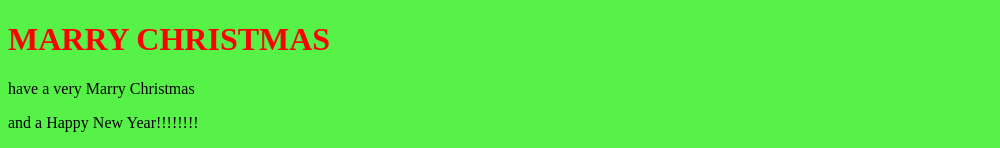
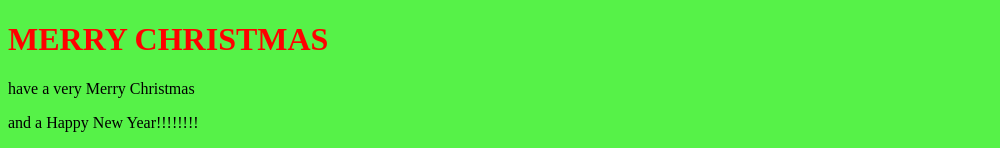
Before and after one commit to Wilbug/wilbug.github.io, a plain HTML site: page index.html in a window 1280 px wide. Shown: the top 148 px of the page, without its empty margins (0-1000 px from the left). Drawn offline with Linux system fonts and the light colour scheme.

Commit message:
Update index.html

```diff
--- a/index.html
+++ b/index.html
@@ -11,9 +11,9 @@
 
     <body>
 
-        <h1>MARRY CHRISTMAS</h1>
+        <h1>MERRY CHRISTMAS</h1>
 
-       <p> have a very Marry Christmas</p>
+       <p> have a very Merry Christmas</p>
        <p> and a Happy New Year!!!!!!!!</p>
        <p> I want legoes,<br> a sail boat,<br> and a new phone</p>
        <p> my favorite part so far this year has been summer, and my birthday (if this was really chrismas time that is)</p>
```
